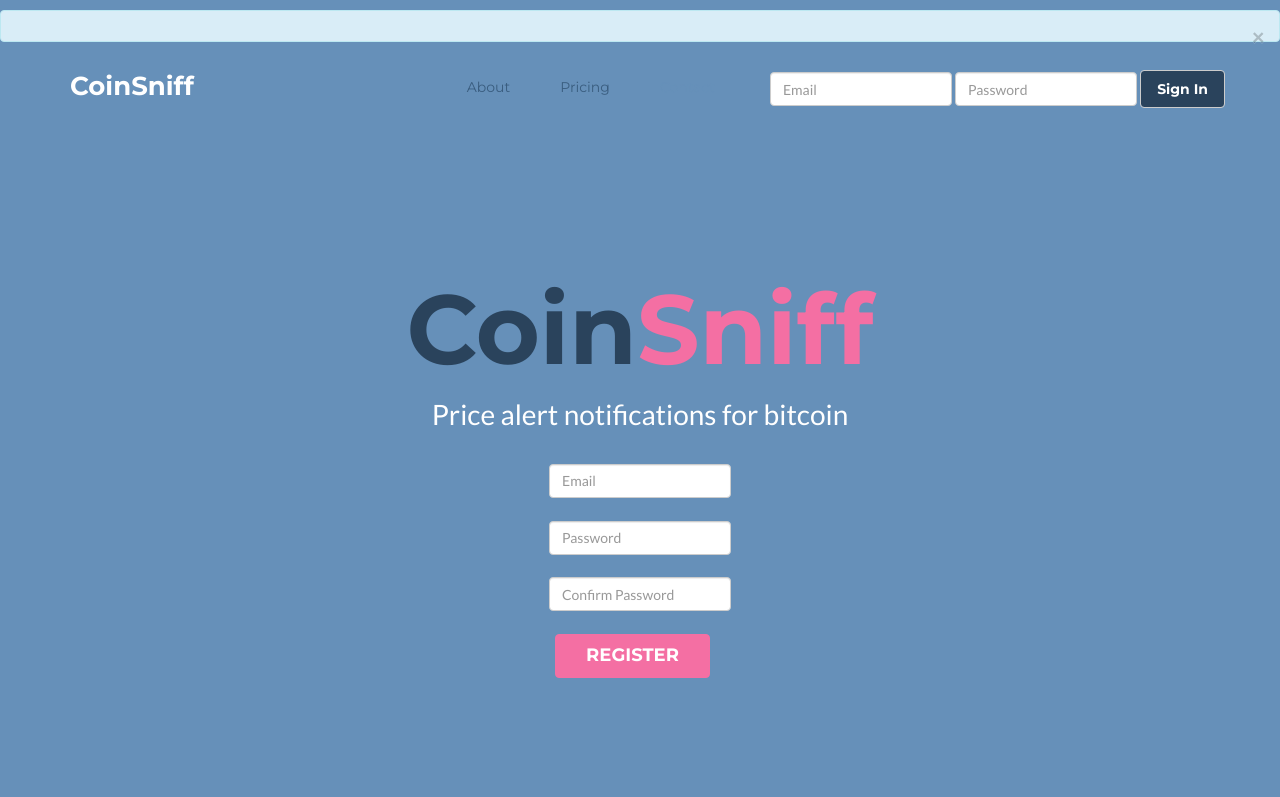
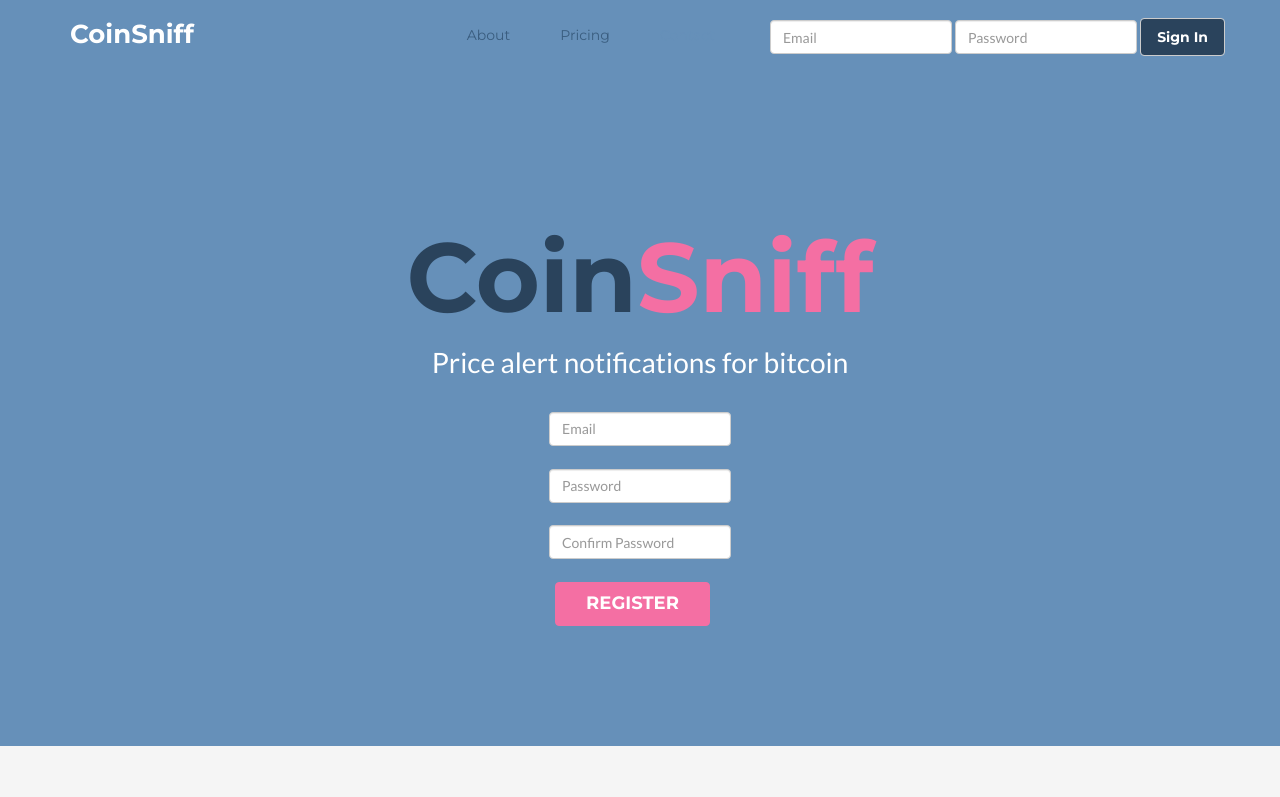
Before and after one commit to azianmike/bitcoin_notifier_web, a Django app: page / in a window 1280 px wide. Shown: the top 797 px of the page. Run offline with Django 3.2, Linux system fonts and the light colour scheme; some libraries are stand-ins or nearby versions.

Commit message:
Updated default for index.html django vars

```diff
--- a/templates/index.html
+++ b/templates/index.html
@@ -40,8 +40,9 @@
         <div id="alertBox">
 
         </div>
+
         {% autoescape off %}
-        <div class="alert alert-info" role="alert" id="alertBox2" "{{hiddenVar|default:'hidden=true' }}">
+        <div class="alert alert-info" role="alert" id="alertBox2" style={{hiddenVar|default:'display:none;' }}>
         <button type=button class=close data-dismiss=alert>×</button>
         {{alertMessage|default:'' }}
         </div>
```
